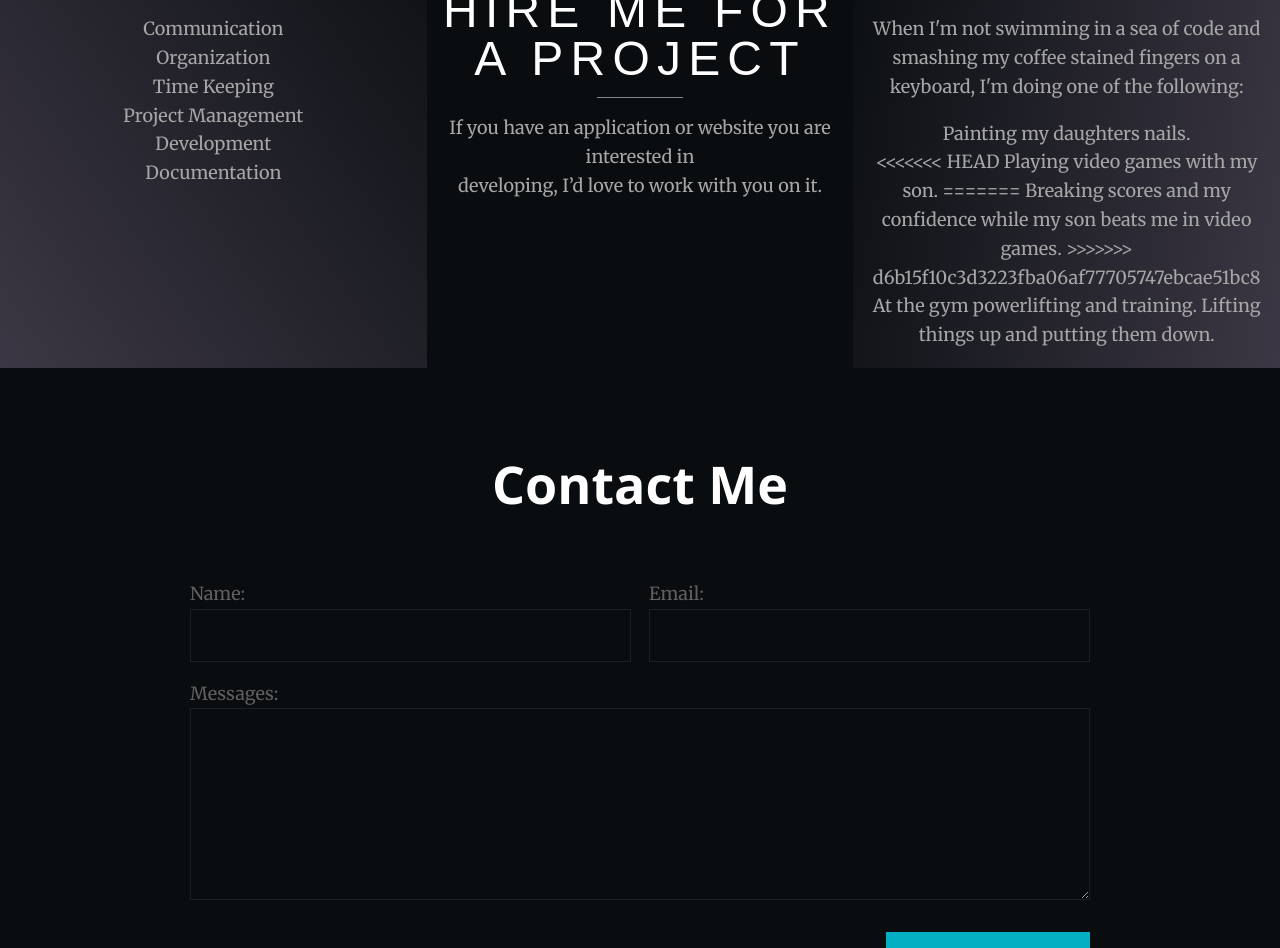
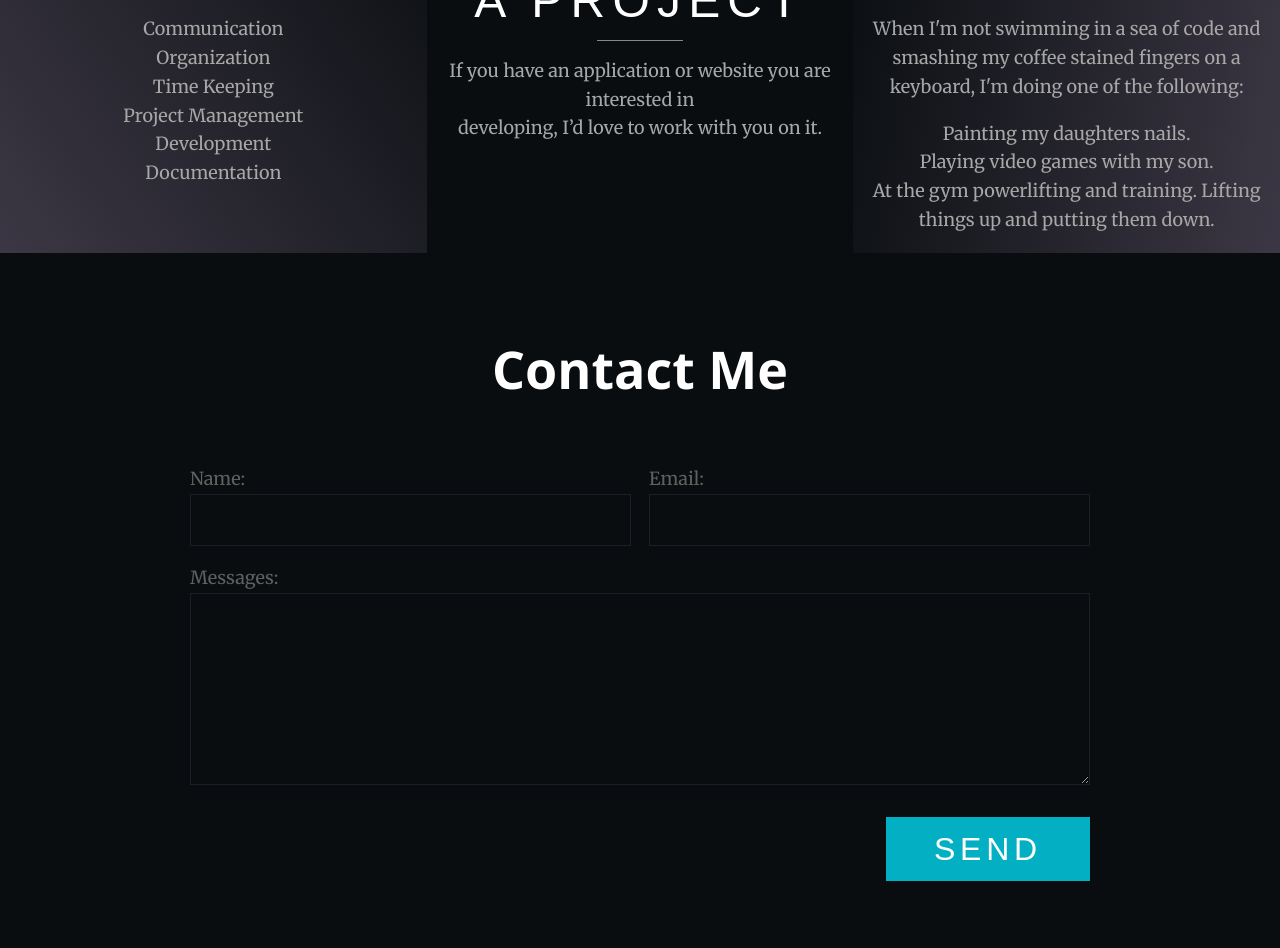
Before and after one commit to dvlprdave/portfolio, a plain HTML site: page index.html in a window 1280 px wide. Shown: the part 2625-3573 px from the top of the page. Drawn offline with nearby package versions, Linux system fonts and the light colour scheme; a web font is replaced by a local one.

Commit message:
conflict change

```diff
--- a/index.html
+++ b/index.html
@@ -186,11 +186,7 @@
           Painting my daughters nails.
         </li>
         <li>
-<<<<<<< HEAD
           Playing video games with my son.
-=======
-          Breaking scores and my confidence while my son beats me in video games.
->>>>>>> d6b15f10c3d3223fba06af77705747ebcae51bc8
         </li>
         <li>
           At the gym powerlifting and training. Lifting things up and putting them down.
```
